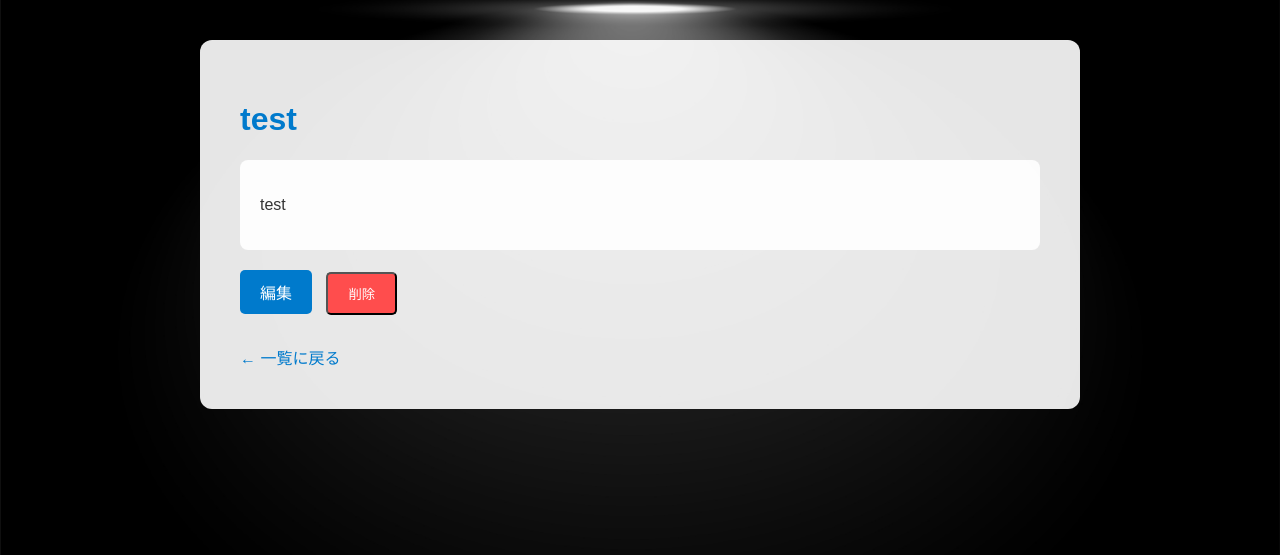
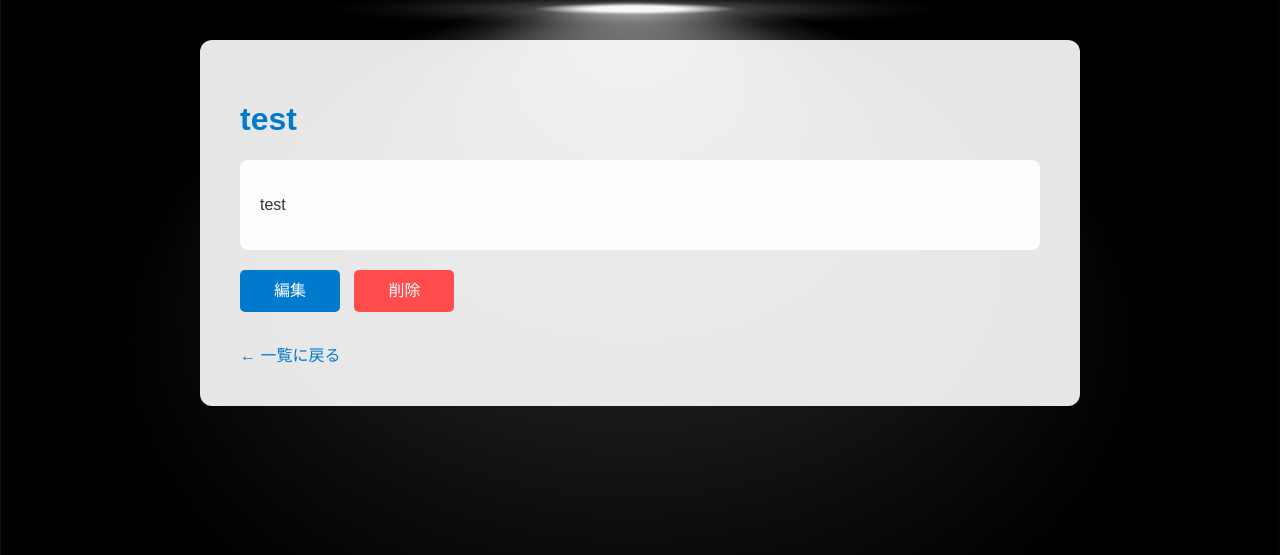
Before and after one commit to Ryota-Sato-1212/welcom-kubernetes, a Flask app: page /blog/1 in a window 1280 px wide. Shown: the top 555 px of the page. Run offline with Flask 3, Linux system fonts and the light colour scheme.

Commit message:
fix materials

```diff
--- a/templates/post_detail.html
+++ b/templates/post_detail.html
@@ -25,7 +25,7 @@
         }
 
         .content {
-            background: rgba(255, 255, 255, 0.9); /* 半透明 */
+            background: rgba(255, 255, 255, 0.9);
             padding: 20px;
             border-radius: 8px;
             margin-bottom: 20px;
@@ -43,6 +43,13 @@
             border-radius: 5px;
             text-decoration: none;
             margin-right: 10px;
+            font-size: 16px;
+            border: none;
+            cursor: pointer;
+            line-height: 1.4;
+            min-width: 100px;
+            text-align: center;
+            box-sizing: border-box;
         }
 
         .button:hover {
@@ -55,6 +62,11 @@
 
         .delete-button:hover {
             background-color: #ff1a1a;
+        }
+
+        form button.button {
+            appearance: none;
+            -webkit-appearance: none;
         }
 
         .back-link {
```
Also changed, not shown: instance/blog.db.
